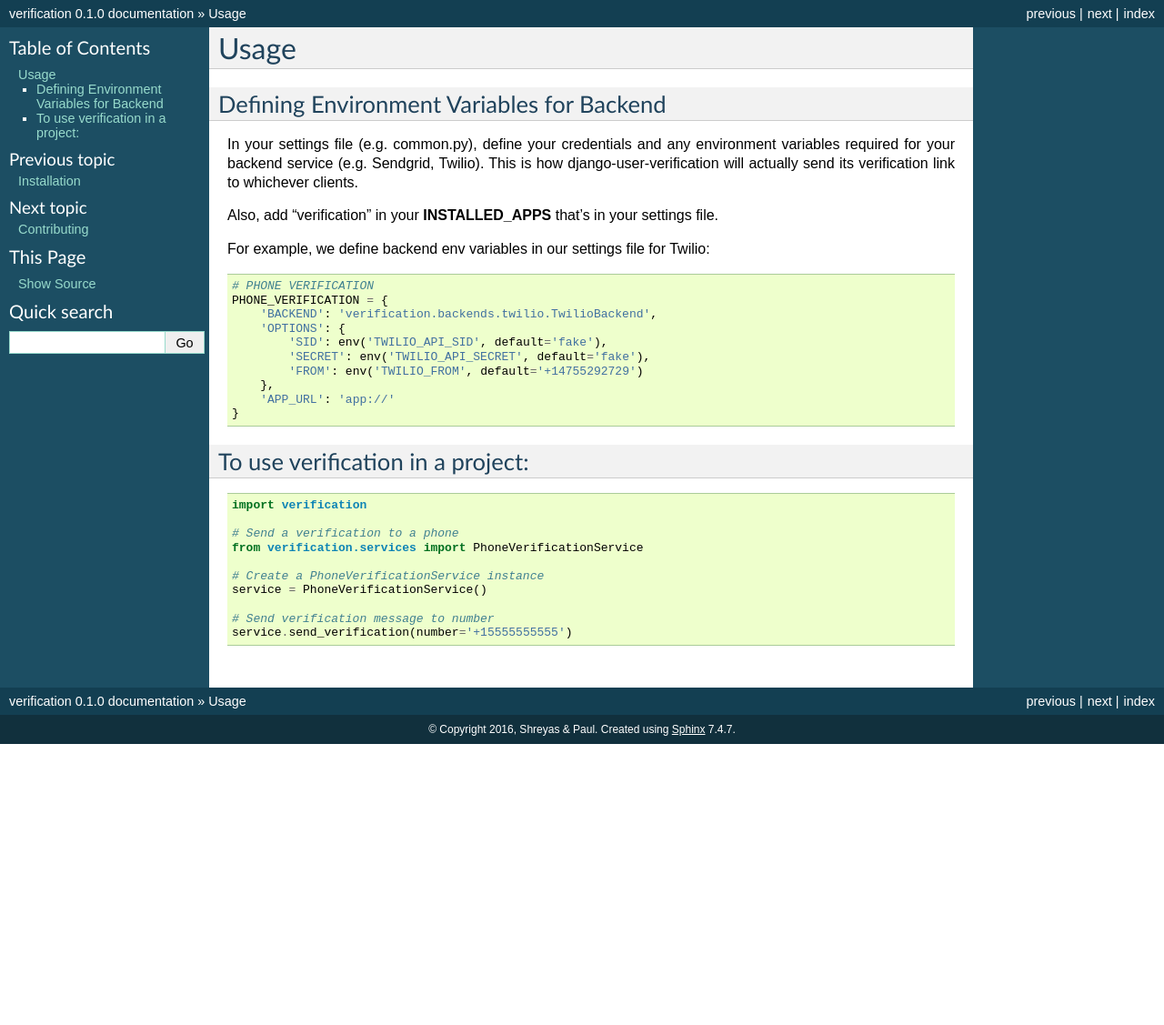
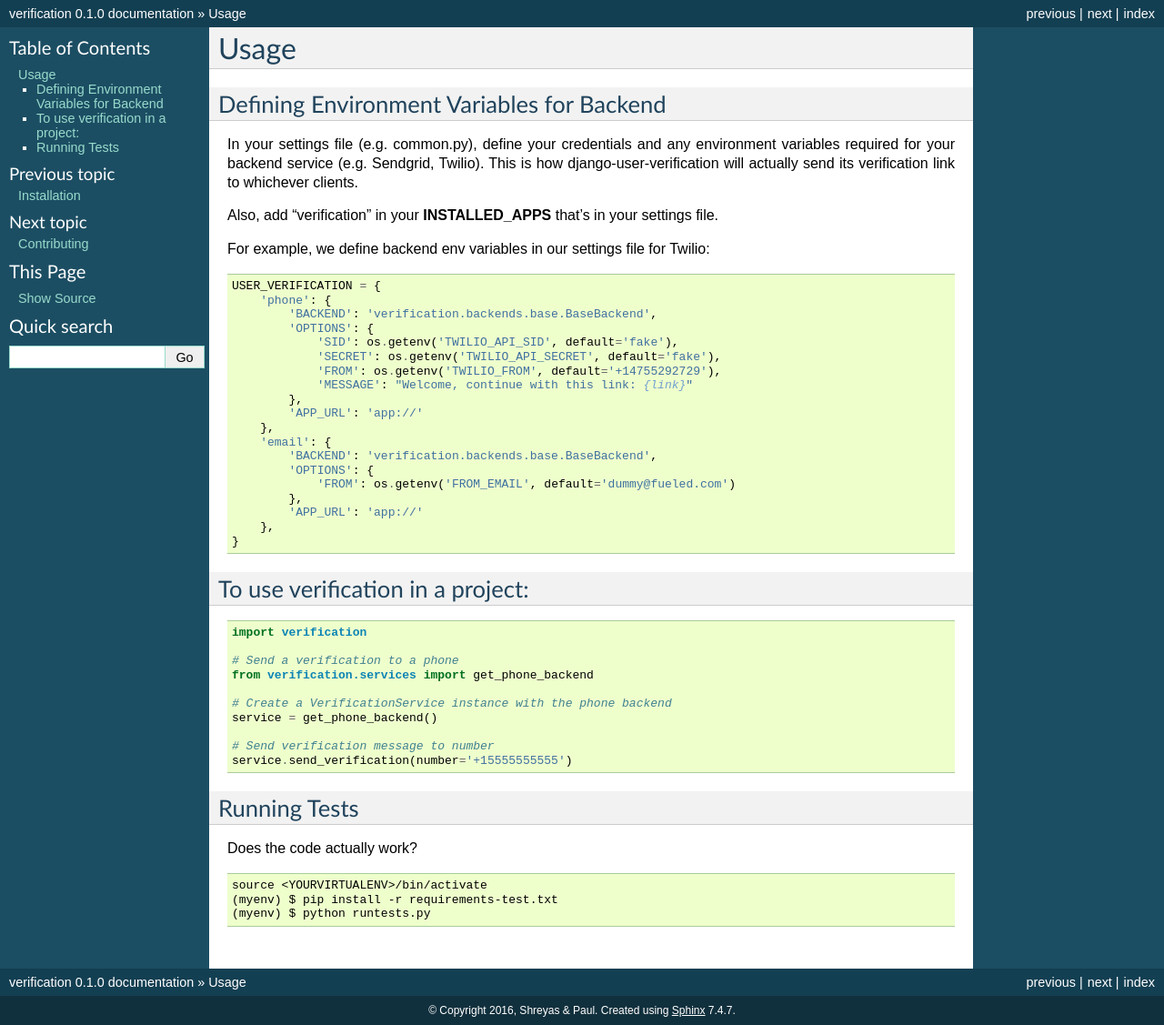
Before and after one commit to Fueled/django-user-verification, a Sphinx documentation site: the page built from docs/usage.rst, in a window 1280 px wide. Shown: the whole page at 91% size. Built offline with Sphinx 7.4.7, drawn with Linux system fonts in a browser that asks for light colours; before the commit the page ends 900 px from its top, so only the background shows below that.

Commit message:
chore: move docs from usage.rst into initial README

```diff
--- a/docs/usage.rst
+++ b/docs/usage.rst
@@ -13,17 +13,25 @@
 
 .. code-block:: python
 
-    # PHONE VERIFICATION
-    PHONE_VERIFICATION = {
-        'BACKEND': 'verification.backends.twilio.TwilioBackend',
-        'OPTIONS': {
-            'SID': env('TWILIO_API_SID', default='fake'),
-            'SECRET': env('TWILIO_API_SECRET', default='fake'),
-            'FROM': env('TWILIO_FROM', default='+14755292729')
-        },
-        'APP_URL': 'app://'
-    }
-
+        USER_VERIFICATION = {
+            'phone': {
+                'BACKEND': 'verification.backends.base.BaseBackend',
+                'OPTIONS': {
+                    'SID': os.getenv('TWILIO_API_SID', default='fake'),
+                    'SECRET': os.getenv('TWILIO_API_SECRET', default='fake'),
+                    'FROM': os.getenv('TWILIO_FROM', default='+14755292729'),
+                    'MESSAGE': "Welcome, continue with this link: {link}"
+                },
+                'APP_URL': 'app://'
+            },
+            'email': {
+                'BACKEND': 'verification.backends.base.BaseBackend',
+                'OPTIONS': {
+                    'FROM': os.getenv('FROM_EMAIL', default='dummy@fueled.com')
+                },
+                'APP_URL': 'app://'
+            },
+        }
 
 
 To use verification in a project:
@@ -34,10 +42,23 @@
     import verification
 
     # Send a verification to a phone
-    from verification.services import PhoneVerificationService
+    from verification.services import get_phone_backend
 
-    # Create a PhoneVerificationService instance
-    service = PhoneVerificationService()
+    # Create a VerificationService instance with the phone backend
+    service = get_phone_backend()
 
     # Send verification message to number
     service.send_verification(number='+15555555555')
+
+
+
+Running Tests
+--------------
+
+Does the code actually work?
+
+::
+
+    source <YOURVIRTUALENV>/bin/activate
+    (myenv) $ pip install -r requirements-test.txt
+    (myenv) $ python runtests.py
--- a/requirements-test.txt
+++ b/requirements-test.txt
@@ -6,7 +6,5 @@
 twilio==5.4.0
 nose==1.3.7
 djangorestframework==3.3.3
-django-environ==0.4.0
-django-phonenumber-field==1.1.0
 
 # Additional test requirements go here
```
Also changed, not shown: README.rst (+58 -2 lines), setup.py (+29 -3 lines), 7 other files.
